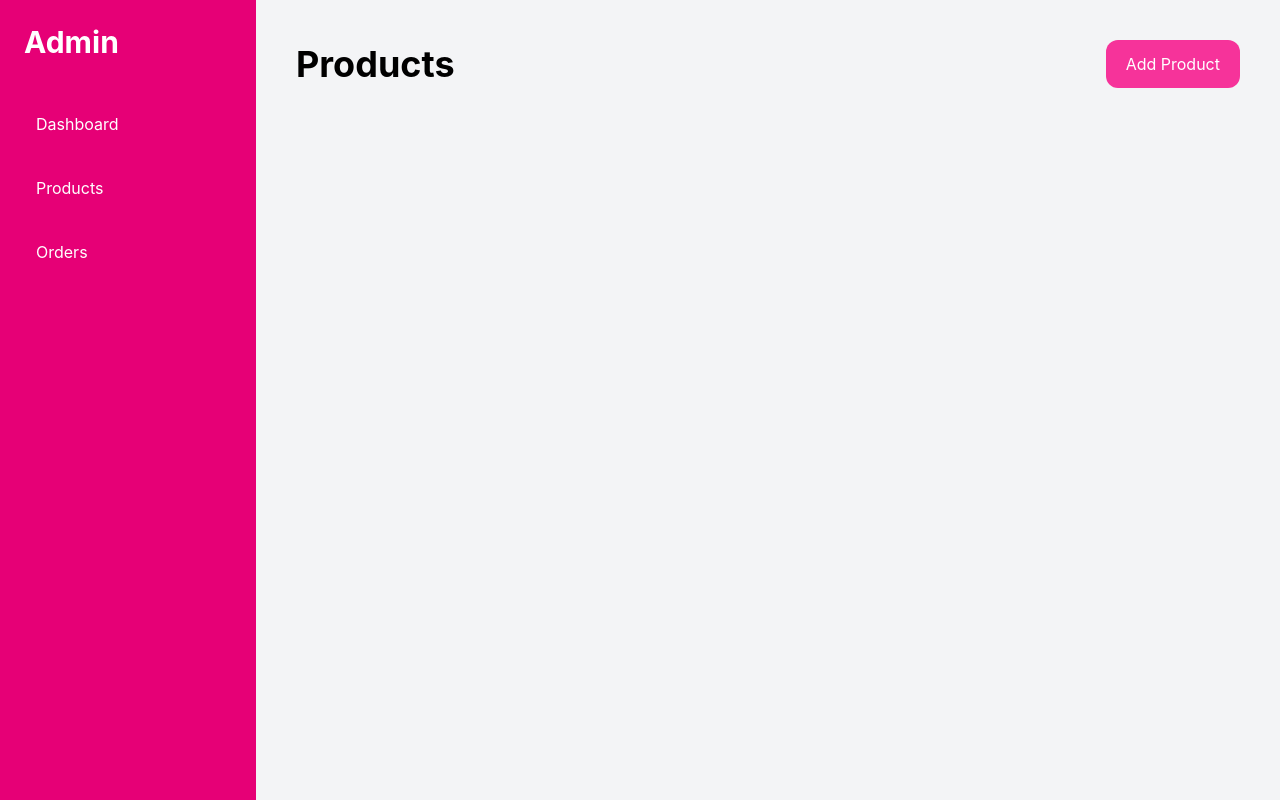
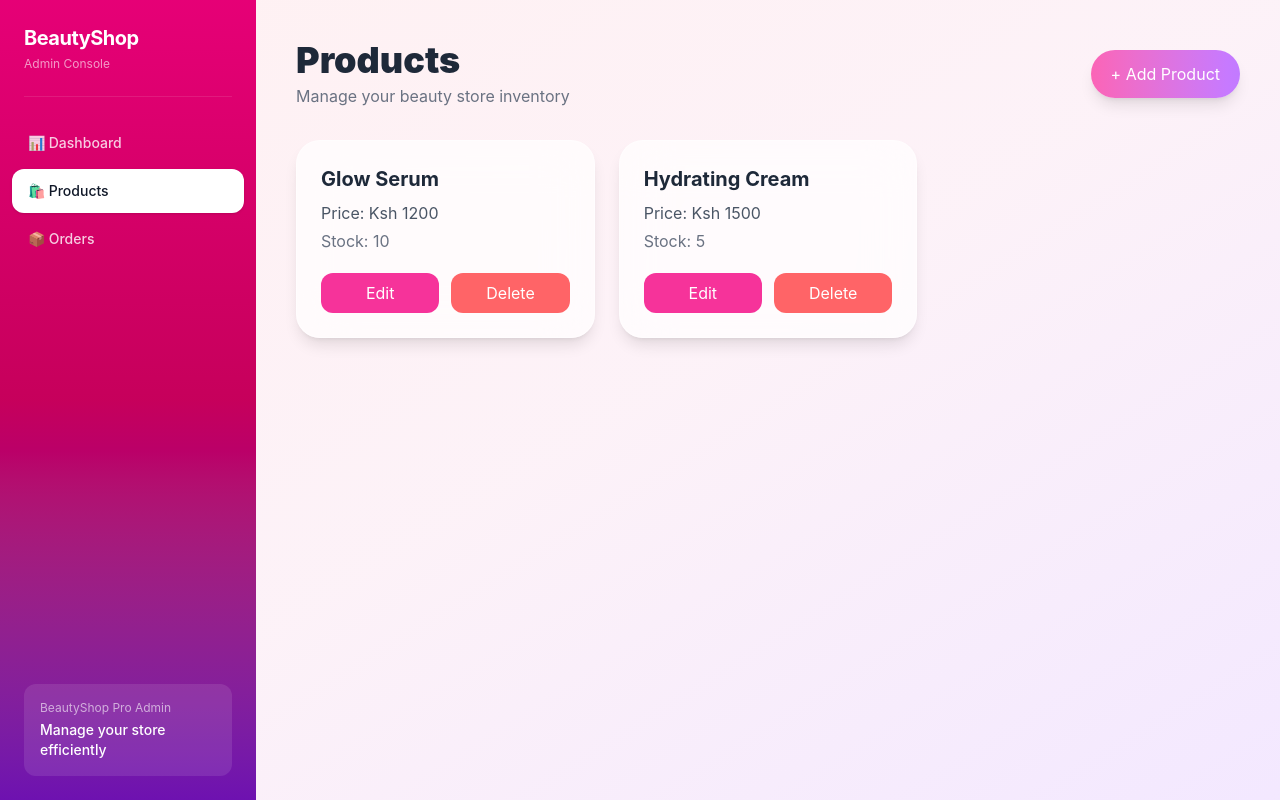
Before and after one commit to Elvis24-tech/Beautifier, a React (Vite) app: page /admin/products in a window 1280 px wide. Built offline with nearby package versions, Linux system fonts and the light colour scheme.

Commit message:
Styled admin dashboard

```diff
--- a/package.json
+++ b/package.json
@@ -15,6 +15,7 @@
     "react-dom": "^19.2.5",
     "react-icons": "^5.6.0",
     "react-router-dom": "^7.15.0",
+    "recharts": "^3.8.1",
     "tailwindcss": "^4.3.0"
   },
   "devDependencies": {
--- a/src/components/ProductCard.jsx
+++ b/src/components/ProductCard.jsx
@@ -1,29 +1,39 @@
 function ProductCard() {
     return (
-      <div className="bg-white rounded-3xl shadow-lg overflow-hidden hover:scale-105 duration-300">
+      <div className="bg-white/70 backdrop-blur-xl border border-white/40 rounded-3xl shadow-lg overflow-hidden hover:-translate-y-2 hover:shadow-2xl transition duration-300">
 
-        <img
-          src="https://images.unsplash.com/photo-1596462502278-27bfdc403348"
-          className="h-64 w-full object-cover"
-        />
+        {/* Image */}
+        <div className="overflow-hidden">
+          <img
+            src="https://images.unsplash.com/photo-1596462502278-27bfdc403348"
+            alt="Product"
+            className="h-56 md:h-64 w-full object-cover hover:scale-110 transition duration-500"
+          />
+        </div>
 
-        <div className="p-5">
+        {/* Content */}
+        <div className="p-5 md:p-6">
 
-          <h2 className="text-xl font-bold">
+          {/* Title */}
+          <h2 className="text-lg md:text-xl font-black text-gray-800">
             Luxury Face Cream
           </h2>
 
-          <p className="text-gray-500 mt-2">
+          {/* Description */}
+          <p className="text-gray-500 mt-2 text-sm md:text-base">
             Premium skincare for glowing skin.
           </p>
 
+          {/* Bottom Row */}
           <div className="flex justify-between items-center mt-5">
 
-            <span className="text-pink-500 font-bold text-xl">
+            {/* Price */}
+            <span className="text-pink-500 font-black text-lg md:text-xl">
               Ksh 1500
             </span>
 
-            <button className="bg-pink-500 text-white px-4 py-2 rounded-xl">
+            {/* Button */}
+            <button className="bg-linear-to-r from-pink-400 to-purple-400 text-white px-4 py-2 rounded-xl shadow hover:scale-105 transition text-sm md:text-base">
               Add to Cart
             </button>
 
--- a/src/components/Sidebar.jsx
+++ b/src/components/Sidebar.jsx
@@ -1,35 +1,64 @@
-import { Link } from "react-router-dom";
+import { Link, useLocation } from "react-router-dom";
 
 function Sidebar() {
+  const location = useLocation();
+
+  const navItem = (path) =>
+    `flex items-center gap-3 px-4 py-3 rounded-xl text-sm font-medium transition
+    ${
+      location.pathname === path
+        ? "bg-white text-gray-900 shadow-sm"
+        : "text-white/80 hover:text-white hover:bg-white/10"
+    }`;
+
   return (
-    <div className="w-64 bg-pink-600 text-white min-h-screen p-6">
+    <div className="w-full md:w-64 min-h-screen bg-linear-to-b from-pink-600 via-pink-700 to-purple-800 text-white flex flex-col">
 
-      <h1 className="text-3xl font-bold">
-        Admin
-      </h1>
+      {/* TOP SECTION */}
+      <div className="p-6">
 
-      <div className="mt-10 flex flex-col gap-4">
+        {/* Brand */}
+        <h1 className="text-xl font-bold tracking-tight">
+          BeautyShop
+        </h1>
 
-        <Link
-          to="/admin/dashboard"
-          className="hover:bg-pink-500 p-3 rounded-lg"
-        >
-          Dashboard
+        <p className="text-white/60 text-xs mt-1">
+          Admin Console
+        </p>
+
+        {/* Divider */}
+        <div className="mt-6 border-t border-white/10" />
+      </div>
+
+      {/* NAVIGATION */}
+      <div className="px-3 flex flex-col gap-1">
+
+        <Link to="/admin/dashboard" className={navItem("/admin/dashboard")}>
+          📊 Dashboard
         </Link>
 
-        <Link
-          to="/admin/products"
-          className="hover:bg-pink-500 p-3 rounded-lg"
-        >
-          Products
+        <Link to="/admin/products" className={navItem("/admin/products")}>
+          🛍 Products
         </Link>
 
-        <Link
-          to="/admin/orders"
-          className="hover:bg-pink-500 p-3 rounded-lg"
-        >
-          Orders
+        <Link to="/admin/orders" className={navItem("/admin/orders")}>
+          📦 Orders
         </Link>
+
+      </div>
+
+      {/* BOTTOM SECTION */}
+      <div className="mt-auto p-6">
+
+        <div className="bg-white/10 rounded-xl p-4">
+          <p className="text-xs text-white/60">
+            BeautyShop Pro Admin
+          </p>
+
+          <p className="text-sm font-medium mt-1">
+            Manage your store efficiently
+          </p>
+        </div>
 
       </div>
 
--- a/src/pages/admin/AdminDashboard.jsx
+++ b/src/pages/admin/AdminDashboard.jsx
@@ -1,34 +1,101 @@
+import { useEffect, useState } from "react";
+import {
+  LineChart,
+  Line,
+  XAxis,
+  YAxis,
+  Tooltip,
+  ResponsiveContainer,
+} from "recharts";
+
 import Sidebar from "../../components/Sidebar";
 import DashboardCard from "../../components/DashboardCard";
 
 function AdminDashboard() {
+  const [data, setData] = useState([
+    { time: "10s", sales: 20 },
+    { time: "20s", sales: 40 },
+    { time: "30s", sales: 25 },
+    { time: "40s", sales: 60 },
+    { time: "50s", sales: 45 },
+  ]);
+
+  // Fake real-time updates
+  useEffect(() => {
+    const interval = setInterval(() => {
+      setData((prev) => {
+        const newPoint = {
+          time: `${(prev.length + 1) * 10}s`,
+          sales: Math.floor(Math.random() * 100),
+        };
+
+        const updated = [...prev, newPoint];
+
+        // keep only last 8 points
+        return updated.slice(-8);
+      });
+    }, 3000);
+
+    return () => clearInterval(interval);
+  }, []);
+
   return (
-    <div className="flex bg-gray-100">
+    <div className="flex min-h-screen bg-linear-to-br from-rose-50 via-pink-50 to-purple-100">
 
+      {/* Sidebar */}
       <Sidebar />
 
-      <div className="flex-1 p-10">
+      {/* Main */}
+      <div className="flex-1 p-6 md:p-10">
 
-        <h1 className="text-4xl font-bold text-gray-800">
-          Dashboard Overview
-        </h1>
+        {/* Header */}
+        <div className="mb-10">
+          <h1 className="text-4xl md:text-5xl font-black text-gray-800">
+            Dashboard Overview
+          </h1>
 
-        <div className="grid md:grid-cols-3 gap-8 mt-10">
+          <p className="text-gray-500 mt-2">
+            Live store performance tracking
+          </p>
+        </div>
 
-          <DashboardCard
-            title="Total Sales"
-            value="Ksh 120,000"
-          />
+        {/* Cards */}
+        <div className="grid sm:grid-cols-2 lg:grid-cols-3 gap-8 mb-10">
 
-          <DashboardCard
-            title="Orders"
-            value="320"
-          />
+          <DashboardCard title="Total Sales" value="Ksh 120,000" />
+          <DashboardCard title="Orders" value="320" />
+          <DashboardCard title="Products" value="85" />
 
-          <DashboardCard
-            title="Products"
-            value="85"
-          />
+        </div>
+
+        {/* LIVE CHART */}
+        <div className="bg-white/70 backdrop-blur-xl border border-white/40 rounded-3xl shadow-lg p-6 md:p-8">
+
+          <h2 className="text-xl font-bold text-gray-800 mb-6">
+            Live Sales Activity
+          </h2>
+
+          <div className="h-72">
+
+            <ResponsiveContainer width="100%" height="100%">
+              <LineChart data={data}>
+
+                <XAxis dataKey="time" />
+                <YAxis />
+                <Tooltip />
+
+                <Line
+                  type="monotone"
+                  dataKey="sales"
+                  stroke="#ec4899"
+                  strokeWidth={3}
+                  dot={{ r: 4 }}
+                />
+
+              </LineChart>
+            </ResponsiveContainer>
+
+          </div>
 
         </div>
 
--- a/src/pages/admin/Orders.jsx
+++ b/src/pages/admin/Orders.jsx
@@ -2,15 +2,41 @@ import Sidebar from "../../components/Sidebar";
 
 function Orders() {
   return (
-    <div className="flex bg-gray-100">
+    <div className="min-h-screen flex flex-col md:flex-row bg-linear-to-br from-rose-50 via-pink-50 to-purple-100">
 
+      {/* Sidebar */}
       <Sidebar />
 
-      <div className="flex-1 p-10">
+      {/* Main Content */}
+      <div className="flex-1 p-6 md:p-10">
 
-        <h1 className="text-4xl font-bold">
-          Orders
-        </h1>
+        {/* Header */}
+        <div className="mb-8">
+
+          <h1 className="text-3xl md:text-4xl font-black text-gray-800">
+            Orders
+          </h1>
+
+          <p className="text-gray-500 mt-2">
+            Manage customer orders and track deliveries
+          </p>
+
+        </div>
+
+        {/* Empty State Card */}
+        <div className="bg-white/60 backdrop-blur-xl border border-white/40 rounded-3xl shadow-lg p-10 text-center">
+
+          <div className="text-5xl mb-4">📦</div>
+
+          <h2 className="text-xl font-bold text-gray-700">
+            No orders yet
+          </h2>
+
+          <p className="text-gray-500 mt-2">
+            Orders from customers will appear here once purchases are made.
+          </p>
+
+        </div>
 
       </div>
 
--- a/src/pages/admin/Products.jsx
+++ b/src/pages/admin/Products.jsx
@@ -1,24 +1,154 @@
+import { useState } from "react";
 import Sidebar from "../../components/Sidebar";
 
 function Products() {
+  const [products, setProducts] = useState([
+    {
+      id: 1,
+      name: "Glow Serum",
+      price: "1200",
+      stock: 10,
+    },
+    {
+      id: 2,
+      name: "Hydrating Cream",
+      price: "1500",
+      stock: 5,
+    },
+  ]);
+
+  const [showModal, setShowModal] = useState(false);
+
   return (
-    <div className="flex bg-gray-100">
+    <div className="min-h-screen flex flex-col md:flex-row bg-linear-to-br from-rose-50 via-pink-50 to-purple-100">
 
+      {/* Sidebar */}
       <Sidebar />
 
-      <div className="flex-1 p-10">
+      {/* Main */}
+      <div className="flex-1 p-6 md:p-10">
 
-        <div className="flex justify-between items-center">
+        {/* Header */}
+        <div className="flex flex-col sm:flex-row sm:justify-between sm:items-center gap-4 mb-8">
 
-          <h1 className="text-4xl font-bold">
-            Products
-          </h1>
+          <div>
+            <h1 className="text-3xl md:text-4xl font-black text-gray-800">
+              Products
+            </h1>
 
-          <button className="bg-pink-500 text-white px-5 py-3 rounded-xl">
-            Add Product
+            <p className="text-gray-500 mt-1">
+              Manage your beauty store inventory
+            </p>
+          </div>
+
+          <button
+            onClick={() => setShowModal(true)}
+            className="bg-linear-to-r from-pink-400 to-purple-400 text-white px-5 py-3 rounded-full shadow-lg hover:scale-105 transition w-full sm:w-auto"
+          >
+            + Add Product
           </button>
 
         </div>
+
+        {/* PRODUCT GRID */}
+        {products.length === 0 ? (
+          <div className="bg-white/60 backdrop-blur-xl border border-white/40 rounded-3xl shadow-lg p-10 text-center">
+
+            <div className="text-5xl mb-4">🛍️</div>
+
+            <h2 className="text-xl font-bold text-gray-700">
+              No products yet
+            </h2>
+
+            <p className="text-gray-500 mt-2">
+              Start by adding your first beauty product.
+            </p>
+
+          </div>
+        ) : (
+          <div className="grid sm:grid-cols-2 lg:grid-cols-3 gap-6">
+
+            {products.map((product) => (
+              <div
+                key={product.id}
+                className="bg-white/70 backdrop-blur-xl border border-white/40 rounded-3xl shadow-lg p-6 hover:-translate-y-2 transition"
+              >
+
+                <h2 className="text-xl font-bold text-gray-800">
+                  {product.name}
+                </h2>
+
+                <p className="text-gray-600 mt-2">
+                  Price: Ksh {product.price}
+                </p>
+
+                <p className="text-gray-500 mt-1">
+                  Stock: {product.stock}
+                </p>
+
+                {/* Actions */}
+                <div className="flex gap-3 mt-5">
+
+                  <button className="flex-1 bg-pink-500 text-white py-2 rounded-xl hover:bg-pink-600 transition">
+                    Edit
+                  </button>
+
+                  <button className="flex-1 bg-red-400 text-white py-2 rounded-xl hover:bg-red-500 transition">
+                    Delete
+                  </button>
+
+                </div>
+
+              </div>
+            ))}
+
+          </div>
+        )}
+
+        {/* MODAL (UI ONLY) */}
+        {showModal && (
+          <div className="fixed inset-0 bg-black/30 backdrop-blur-sm flex items-center justify-center p-4">
+
+            <div className="bg-white rounded-3xl p-6 w-full max-w-md shadow-2xl">
+
+              <h2 className="text-2xl font-bold text-gray-800 mb-4">
+                Add Product
+              </h2>
+
+              <input
+                placeholder="Product name"
+                className="w-full border rounded-xl p-3 mb-3"
+              />
+
+              <input
+                placeholder="Price"
+                className="w-full border rounded-xl p-3 mb-3"
+              />
+
+              <input
+                placeholder="Stock"
+                className="w-full border rounded-xl p-3 mb-5"
+              />
+
+              <div className="flex gap-3">
+
+                <button
+                  onClick={() => setShowModal(false)}
+                  className="flex-1 bg-gray-200 py-3 rounded-xl"
+                >
+                  Cancel
+                </button>
+
+                <button className="flex-1 bg-linear-to-r from-pink-400 to-purple-400 text-white py-3 rounded-xl">
+                  Save
+                </button>
+
+              </div>
+
+            </div>
+
+          </div>
+        )}
 
       </div>
 
```
Also changed, not shown: src/App.jsx (+14 -13 lines), src/components/DashboardCard.jsx (+13 -4 lines), src/components/Navbar.jsx (+12 -6 lines), src/pages/admin/AdminLanding.jsx (+51 -79 lines), 1 other file (tests, documents, lock files or other folders).
